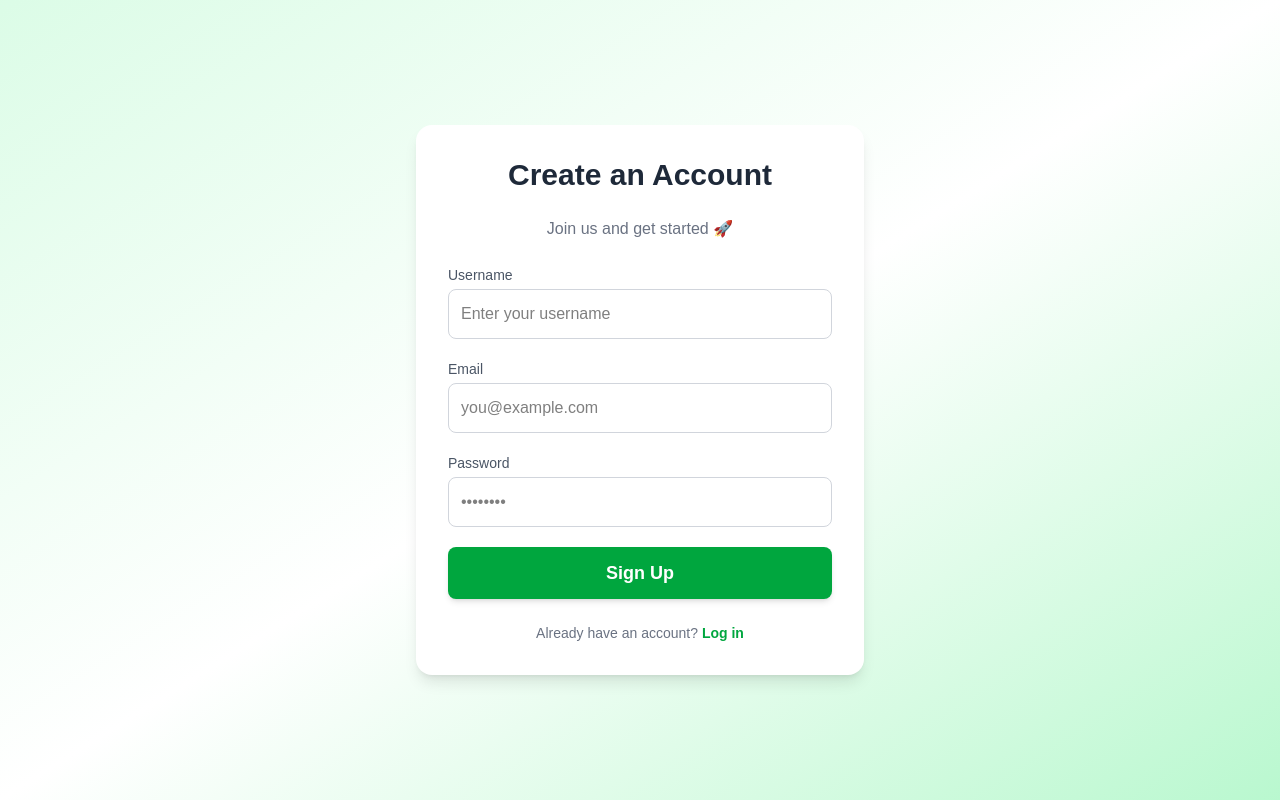
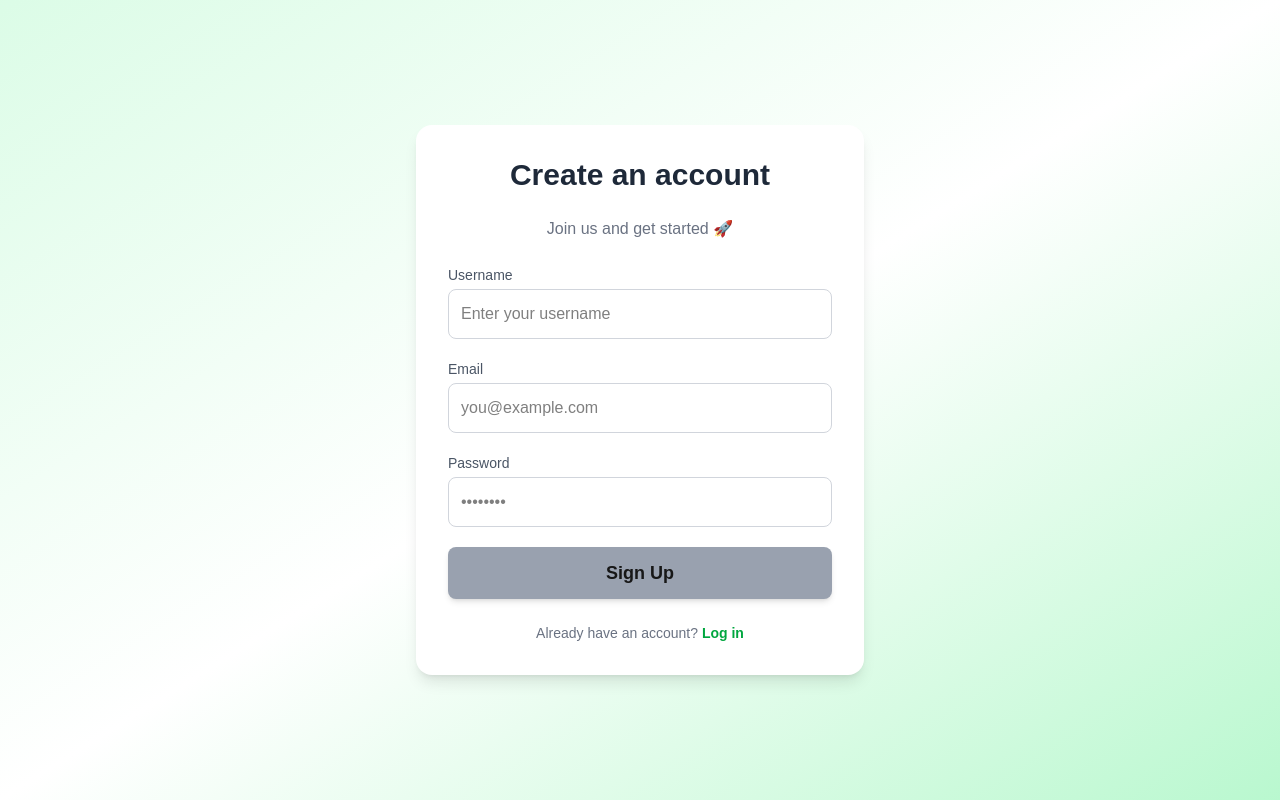
Before and after one commit to Anand-1812/auth-nextjs, a Next.js app: page /signup in a window 1280 px wide. Built offline with nearby package versions, Linux system fonts and the light colour scheme.

Commit message:
feat: signup to login route successful

```diff
--- a/src/app/api/users/signup/route.ts
+++ b/src/app/api/users/signup/route.ts
@@ -3,42 +3,47 @@ import User from "@/models/userModel";
 import { NextResponse, NextRequest } from "next/server";
 import bcryptjs from "bcryptjs";
 
-// connect from databse
+// Connect to database
 connect();
 
-export default async function POST(request: NextRequest) {
+export async function POST(request: NextRequest) {
   try {
     const reqBody = await request.json();
-    const {username, email, password} = reqBody
+    const { username, email, password } = reqBody;
 
-    // Check if user already exist
-    const user = await User.findOne({email});
-
-    if (user) {
-      return NextResponse.json({error: "User already exists"}, {status: 400});
+    // Check if user already exists
+    const existingUser = await User.findOne({ email });
+    if (existingUser) {
+      return NextResponse.json(
+        { error: "User already exists" },
+        { status: 400 }
+      );
     }
 
-    // Hashing the password
+    // Hash the password
     const salt = await bcryptjs.genSalt(10);
-    const hashedPassword = await bcryptjs.hash(password, salt)
+    const hashedPassword = await bcryptjs.hash(password, salt);
 
+    // Create new user
     const newUser = new User({
       username,
       email,
-      password: hashedPassword
+      password: hashedPassword,
     });
 
     const savedUser = await newUser.save();
-    console.log(savedUser);
+    console.log("✅ User saved:", savedUser);
 
-    return NextResponse.json({
-      message: "User created successfully",
-      success: true,
-      savedUser
-    })
-
-    console.log(reqBody);
+    return NextResponse.json(
+      {
+        message: "User created successfully",
+        success: true,
+        savedUser,
+      },
+      { status: 201 }
+    );
   } catch (error: any) {
-    return NextResponse.json({error: error.message}, {status: 500});
+    console.error("Signup error:", error);
+    return NextResponse.json({ error: error.message }, { status: 500 });
   }
 }
--- a/src/app/signup/page.tsx
+++ b/src/app/signup/page.tsx
@@ -1,40 +1,58 @@
 "use client";
 import Link from "next/link";
-import React, {useEffect} from "react";
+import React, { useEffect } from "react";
 import { useRouter } from "next/navigation";
 import axios from "axios";
 
 export default function SignUpPage() {
+  const router = useRouter();
+
   const [user, setUser] = React.useState({
     username: "",
     email: "",
     password: "",
   });
 
+  const [buttonDisabled, setButtonDisabled] = React.useState(true);
+  const [loading, setLoading] = React.useState(false);
+
   const onSignup = async () => {
-    // TODO: add axios call here
+    try {
+      setLoading(true);
+      const response = await axios.post("/api/users/signup", user);
+      console.log("Signup success:", response.data);
+
+      // redirect after success
+      router.push("/login");
+    } catch (error: any) {
+      console.log("Signup failed:", error.response?.data || error.message);
+    } finally {
+      setLoading(false);
+    }
   };
 
-  const [buttonDisable, setButtonDisable] = React.useState(false);
   useEffect(() => {
-    if (user.username.length > 0 && user.email.length > 0 && user.password.length > 0) {
-      setButtonDisable(false);
+    if (user.username && user.email && user.password) {
+      setButtonDisabled(false);
+    } else {
+      setButtonDisabled(true);
     }
-
-    setButtonDisable(true);
-  }, [user])
+  }, [user]);
 
   return (
     <div className="min-h-screen flex items-center justify-center bg-gradient-to-br from-green-100 via-white to-green-200 px-4">
       <div className="w-full max-w-md bg-white rounded-2xl shadow-lg p-8 space-y-6 transform transition-all hover:shadow-2xl">
         <h1 className="text-3xl font-bold text-center text-gray-800">
-          Create an Account
+          Create an account
         </h1>
         <p className="text-center text-gray-500">Join us and get started 🚀</p>
 
         <div className="space-y-5">
           <div>
-            <label htmlFor="username" className="block text-sm font-medium text-gray-600 mb-1">
+            <label
+              htmlFor="username"
+              className="block text-sm font-medium text-gray-600 mb-1"
+            >
               Username
             </label>
             <input
@@ -43,13 +61,18 @@ export default function SignUpPage() {
               type="text"
               id="username"
               value={user.username}
-              onChange={(e) => setUser({ ...user, username: e.target.value })}
+              onChange={(e) =>
+                setUser({ ...user, username: e.target.value })
+              }
               placeholder="Enter your username"
             />
           </div>
 
           <div>
-            <label htmlFor="email" className="block text-sm font-medium text-gray-600 mb-1">
+            <label
+              htmlFor="email"
+              className="block text-sm font-medium text-gray-600 mb-1"
+            >
               Email
             </label>
             <input
@@ -64,7 +87,10 @@ export default function SignUpPage() {
           </div>
 
           <div>
-            <label htmlFor="password" className="block text-sm font-medium text-gray-600 mb-1">
+            <label
+              htmlFor="password"
+              className="block text-sm font-medium text-gray-600 mb-1"
+            >
               Password
             </label>
             <input
@@ -73,16 +99,23 @@ export default function SignUpPage() {
               type="password"
               id="password"
               value={user.password}
-              onChange={(e) => setUser({ ...user, password: e.target.value })}
+              onChange={(e) =>
+                setUser({ ...user, password: e.target.value })
+              }
               placeholder="••••••••"
             />
           </div>
 
           <button
             onClick={onSignup}
-            className="w-full py-3 text-white text-lg font-semibold rounded-lg bg-green-600 hover:bg-green-700 transition-all shadow-md hover:shadow-lg"
+            disabled={buttonDisabled || loading}
+            className={`w-full py-3 text-lg font-semibold rounded-lg transition-all shadow-md
+              ${buttonDisabled || loading
+                ? "bg-gray-400 cursor-not-allowed"
+                : "bg-green-600 hover:bg-green-700 text-white"
+              }`}
           >
-            Sign Up
+            {loading ? "Creating Account..." : "Sign Up"}
           </button>
         </div>
 
```
